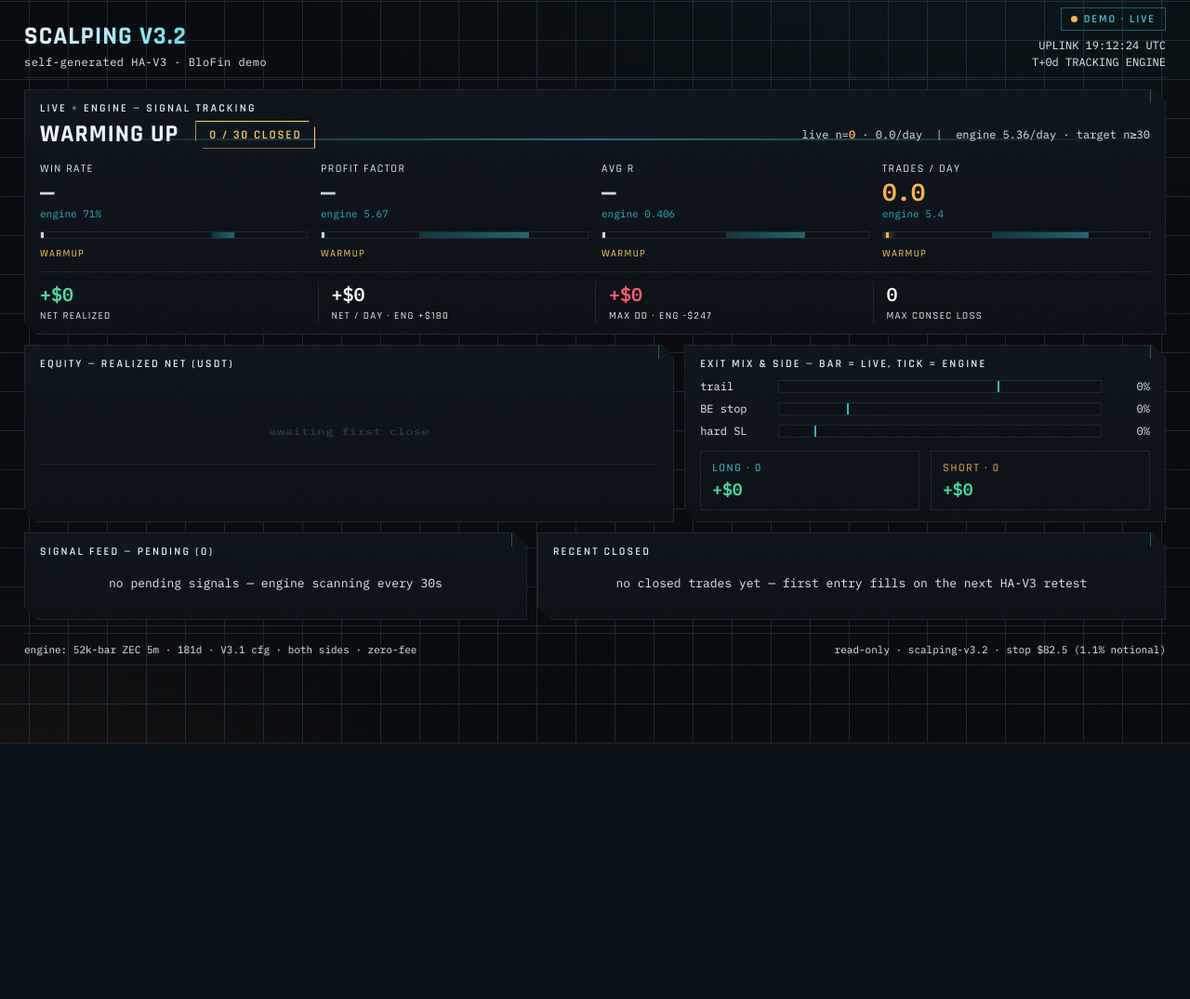
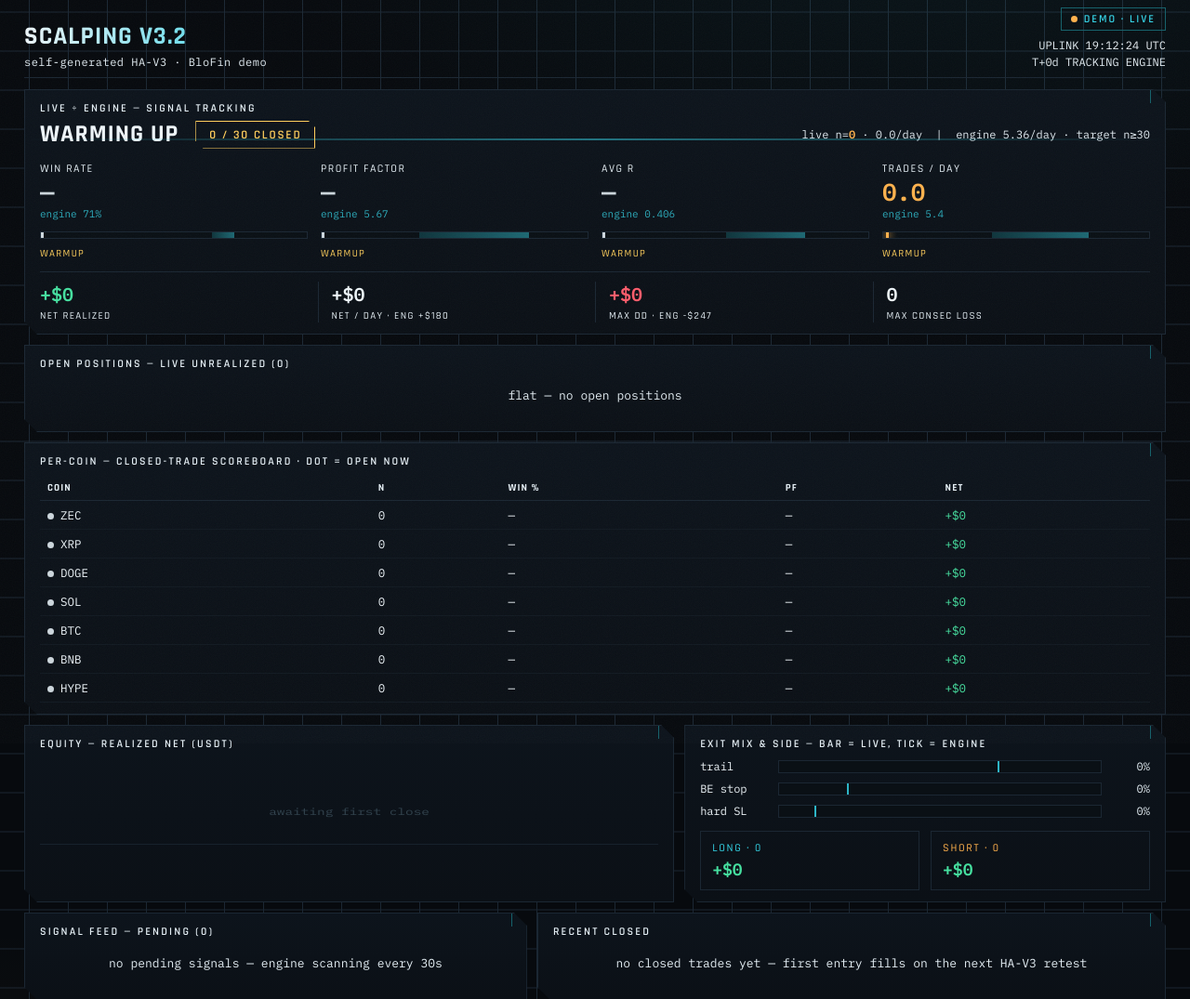
Before and after one commit to rakainu/Leverage, a FastAPI app: page / in a window 1280 px wide. Shown: the top 1075 px of the page at 93% size. Before the commit the page ends 800 px from the top, so only its background shows below. Run offline with FastAPI, Linux system fonts and the light colour scheme; data that the repository does not hold is empty.

Commit message:
feat(dashboard): add open-positions (live unrealized PnL) + per-coin scoreboard
- Open Positions panel: current trades with live unrealized P&L + R, trail
  state, entry/mark. Marks via BloFin public tickers (UA header — default
  urllib UA is WAF-blocked 403 from the VPS).
- Per-coin scoreboard: all 7 basket coins (n/WR/PF/net) with open-now dot.
  Symbols from V32_SYMBOLS env (defaults to the 7-coin basket).

Co-Authored-By: Claude Opus 4.8 (1M context) <noreply@anthropic.com>

```diff
--- a/scripts/scalping/v3.2-dashboard/app.py
+++ b/scripts/scalping/v3.2-dashboard/app.py
@@ -10,7 +10,10 @@ Env:
 from __future__ import annotations
 
 import os
+import json
 import sqlite3
+import time
+import urllib.request
 from datetime import datetime, timezone
 from pathlib import Path
 
@@ -24,7 +27,33 @@ import benchmark as B
 DB_PATH = Path(os.environ.get("V32_DB", "data/bridge.db"))
 TITLE = os.environ.get("V32_TITLE", "SCALPING V3.2")
 SUBTITLE = os.environ.get("V32_SUBTITLE", "self-generated HA-V3 · BloFin demo")
-STOP_USDT = float(os.environ.get("V32_STOP_USDT", "82.5"))  # ZEC %-stop in $
+STOP_USDT = float(os.environ.get("V32_STOP_USDT", "82.5"))  # %-stop in $ (all coins)
+SYMBOLS = [s.strip() for s in os.environ.get(
+    "V32_SYMBOLS",
+    "ZEC-USDT,XRP-USDT,DOGE-USDT,SOL-USDT,BTC-USDT,BNB-USDT,HYPE-USDT",
+).split(",") if s.strip()]
+
+# Mark-price cache (public BloFin tickers) for open-position unrealized P&L.
+_marks: dict = {"t": 0.0, "px": {}}
+
+
+def _fetch_marks() -> dict:
+    now = time.time()
+    if now - _marks["t"] < 3.0 and _marks["px"]:
+        return _marks["px"]
+    try:
+        req = urllib.request.Request(
+            "https://openapi.blofin.com/api/v1/market/tickers",
+            headers={"User-Agent": "Mozilla/5.0"},  # default UA is WAF-blocked (403)
+        )
+        with urllib.request.urlopen(req, timeout=3) as r:
+            data = json.load(r).get("data", [])
+        _marks["px"] = {row["instId"]: float(row["last"])
+                        for row in data if row.get("last")}
+        _marks["t"] = now
+    except Exception:
+        pass
+    return _marks["px"]
 
 templates = Jinja2Templates(directory=str(Path(__file__).parent / "templates"))
 app = FastAPI(title="Scalping V3.2 Telemetry")
@@ -123,6 +152,48 @@ def _track(metric: str, live, higher_is_better=True) -> str:
     return "lagging"
 
 
+def _open_positions() -> list[dict]:
+    rows = _rows(
+        "SELECT id, symbol, side, entry_price, margin_usdt, leverage, "
+        "trail_active, opened_at FROM positions WHERE closed_at IS NULL ORDER BY opened_at"
+    )
+    px = _fetch_marks() if rows else {}
+    states = {0: "armed", 1: "breakeven", 2: "locked", 3: "locked+", 4: "trailing"}
+    out = []
+    for p in rows:
+        cur = px.get(p["symbol"])
+        notional = (p["margin_usdt"] or 0) * (p["leverage"] or 0)
+        upnl = None
+        if cur and p["entry_price"]:
+            move = ((cur - p["entry_price"]) / p["entry_price"]) if p["side"] == "long" \
+                else ((p["entry_price"] - cur) / p["entry_price"])
+            upnl = move * notional
+        out.append({
+            "symbol": p["symbol"], "side": p["side"], "entry": p["entry_price"],
+            "mark": cur, "upnl": upnl, "upnl_r": (upnl / STOP_USDT) if upnl is not None else None,
+            "state": states.get(p["trail_active"], "—"), "opened_at": p["opened_at"],
+        })
+    return out
+
+
+def _per_coin(trades: list[dict], open_syms: set) -> list[dict]:
+    by: dict[str, list[float]] = {}
+    for t in trades:
+        by.setdefault(t["symbol"], []).append(t["pnl_usdt"] or 0.0)
+    out = []
+    for s in SYMBOLS:
+        pn = by.get(s, [])
+        wins = [x for x in pn if x > 0]
+        gw, gl = sum(wins), -sum(x for x in pn if x <= 0)
+        out.append({
+            "symbol": s, "n": len(pn), "net": round(sum(pn), 1),
+            "win_rate": (len(wins) / len(pn)) if pn else None,
+            "profit_factor": (gw / gl) if gl > 0 else (float("inf") if gw > 0 else None),
+            "open": s in open_syms,
+        })
+    return sorted(out, key=lambda r: (r["open"], r["net"]), reverse=True)
+
+
 def build_state() -> dict:
     trades = _rows(
         "SELECT id, symbol, side, entry_price, exit_price, exit_reason, "
@@ -165,7 +236,11 @@ def build_state() -> dict:
     }
 
     pend_open = [p for p in pending if p["status"] == "pending"]
+    open_pos = _open_positions()
+    per_coin = _per_coin(trades, {o["symbol"] for o in open_pos})
     return {
+        "open_positions": open_pos,
+        "per_coin": per_coin,
         "meta": {
             "title": TITLE, "subtitle": SUBTITLE,
             "updated": now.strftime("%H:%M:%S UTC"),
--- a/scripts/scalping/v3.2-dashboard/templates/index.html
+++ b/scripts/scalping/v3.2-dashboard/templates/index.html
@@ -131,6 +131,19 @@ td{font-family:var(--mono);font-size:12.5px;padding:7px 8px;border-bottom:1px so
 .foot{margin-top:14px;border-top:1px solid var(--line);padding-top:10px;display:flex;justify-content:space-between;
   font-family:var(--mono);font-size:11px;color:var(--dim);flex-wrap:wrap;gap:8px}
 
+/* open positions */
+.opos{display:grid;grid-template-columns:repeat(auto-fill,minmax(210px,1fr));gap:10px;margin-top:8px}
+.opos .o{border:1px solid var(--line);padding:10px 12px;background:#0a1117;position:relative;overflow:hidden}
+.opos .o.win{border-color:var(--good)}.opos .o.lose{border-color:var(--bad)}
+.opos .o.win::before,.opos .o.lose::before{content:"";position:absolute;left:0;top:0;bottom:0;width:3px}
+.opos .o.win::before{background:var(--good)}.opos .o.lose::before{background:var(--bad)}
+.opos .otop{display:flex;align-items:center;gap:8px}
+.opos .osym{font-family:var(--disp);font-weight:700;letter-spacing:.05em;font-size:16px}
+.opos .ostate{margin-left:auto;font-family:var(--mono);font-size:10px;color:var(--dim);text-transform:uppercase;letter-spacing:.12em}
+.opos .opnl{font-family:var(--mono);font-size:22px;font-weight:600;margin-top:7px;letter-spacing:-.01em}
+.opos .ometa{font-family:var(--mono);font-size:11px;color:var(--dim);margin-top:3px}
+.coindot{display:inline-block;width:7px;height:7px;border-radius:50%;background:var(--faint);margin-right:7px;vertical-align:middle}
+.coindot.on{background:var(--live);box-shadow:0 0 7px var(--live)}
 /* staggered load */
 .panel,.hero{opacity:0;transform:translateY(10px);animation:rise .6s cubic-bezier(.2,.7,.2,1) forwards}
 @keyframes rise{to{opacity:1;transform:none}}
@@ -164,6 +177,16 @@ td{font-family:var(--mono);font-size:12.5px;padding:7px 8px;border-bottom:1px so
     </div>
     <div class="gauges" id="gauges"></div>
     <div class="stats" id="stats"></div>
+  </section>
+
+  <section class="panel hero d2" style="margin-bottom:11px">
+    <div class="label">Open positions — live unrealized (<span id="opcount">0</span>)</div>
+    <div id="openpos"></div>
+  </section>
+
+  <section class="panel hero d3" style="margin-bottom:11px">
+    <div class="label">Per-coin — closed-trade scoreboard · dot = open now</div>
+    <div id="percoin"></div>
   </section>
 
   <div class="grid row2 hero">
@@ -269,6 +292,28 @@ function render(s){
     <div class="stat"><div class="sv ${ddCls}">${money(L.max_dd)}</div><div class="sl">Max DD · eng ${money(E.max_dd_usdt)}</div></div>
     <div class="stat"><div class="sv">${L.max_consec_loss}</div><div class="sl">Max consec loss</div></div>`;
 
+  // open positions (current trades)
+  $('opcount').textContent=s.open_positions.length;
+  $('openpos').innerHTML = s.open_positions.length ? '<div class="opos">'+s.open_positions.map(o=>{
+    const has=o.upnl!==null&&o.upnl!==undefined; const cls=has?(o.upnl>=0?'win':'lose'):'';
+    return `<div class="o ${cls}">
+      <div class="otop"><span class="osym s-${o.side}">${o.symbol.replace('-USDT','')}</span>
+        <span class="sa a-${o.side==='long'?'buy':'sell'}" style="font-size:11px;padding:1px 7px">${o.side.toUpperCase()}</span>
+        <span class="ostate">${o.state}</span></div>
+      <div class="opnl ${has?(o.upnl>=0?'pos':'neg'):''}">${has?money(o.upnl):'—'} <span style="font-size:12px;color:var(--dim)">${has?o.upnl_r.toFixed(2)+'R':''}</span></div>
+      <div class="ometa">entry ${Number(o.entry).toFixed(2)} · mark ${o.mark?Number(o.mark).toFixed(2):'—'} · ${(o.opened_at||'').slice(5,16).replace('T',' ')}</div>
+    </div>`;}).join('')+'</div>'
+    : '<div class="empty">flat — no open positions</div>';
+
+  // per-coin scoreboard
+  $('percoin').innerHTML = '<table><thead><tr><th>coin</th><th>n</th><th>win %</th><th>PF</th><th>net</th></tr></thead><tbody>'+
+    s.per_coin.map(c=>`<tr>
+      <td><span class="coindot ${c.open?'on':''}"></span>${c.symbol.replace('-USDT','')}</td>
+      <td>${c.n}</td>
+      <td>${c.win_rate===null?'—':(c.win_rate*100).toFixed(0)+'%'}</td>
+      <td>${c.profit_factor===null?'—':pf(c.profit_factor)}</td>
+      <td class="${c.net>=0?'pos':'neg'}">${money(c.net)}</td></tr>`).join('')+'</tbody></table>';
+
   sparkline(s.equity);
 
   // exit mix
```
Also changed, not shown: scripts/scalping/v3.2-dashboard/make_sample_db.py (+35 -28 lines).
